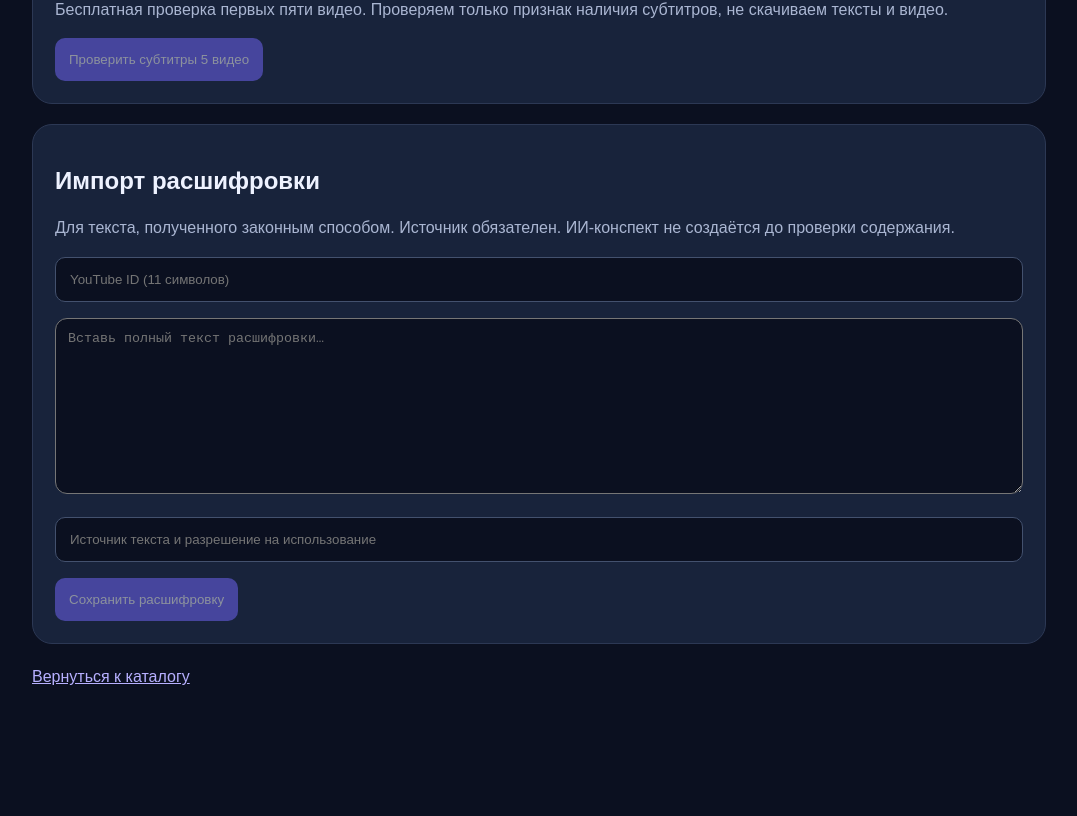
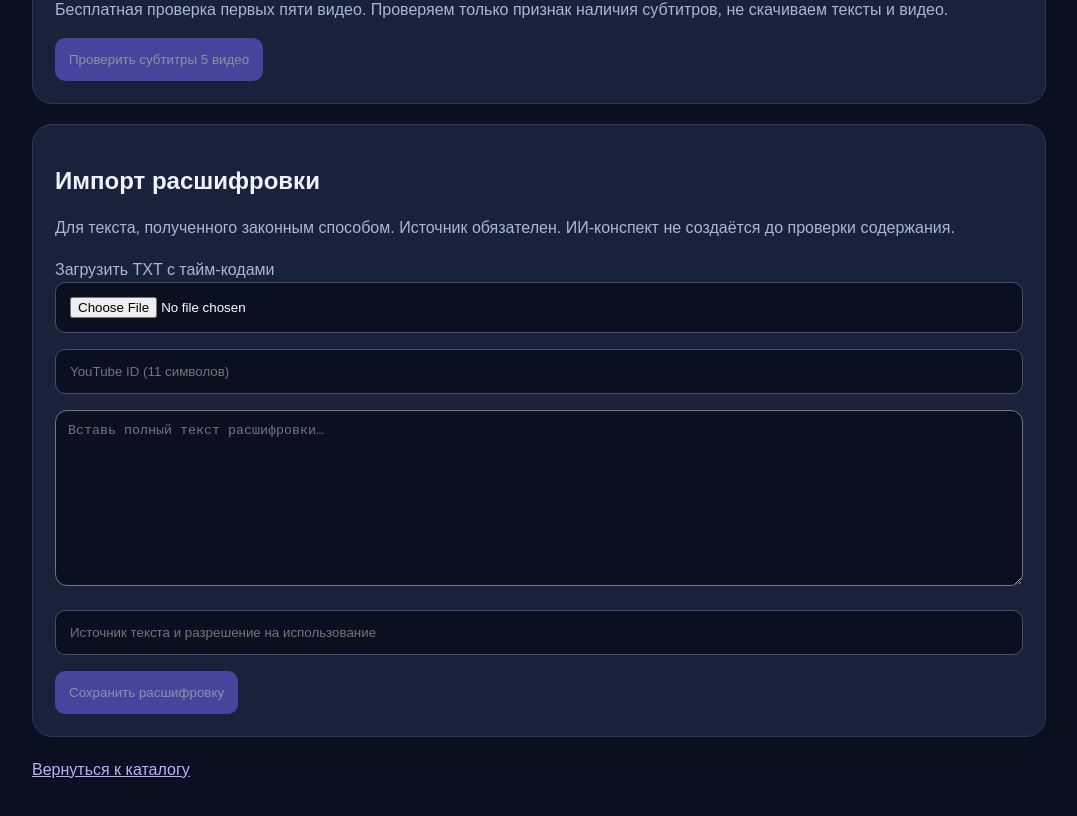
Before and after one commit to adiletzainidinov/knowledge-hub, a Next.js app: page /admin in a window 1280 px wide. Shown: the part 1300-2116 px from the top of the page, without its empty margins (101-1178 px from the left). Before the commit the page ends 2034 px from the top, so only its background shows below. Built offline with nearby package versions, Linux system fonts and the light colour scheme.

Commit message:
Support direct TXT transcript upload in KnowledgeHub admin

```diff
--- a/app/admin/page.tsx
+++ b/app/admin/page.tsx
@@ -44,6 +44,7 @@ export default function Admin(){
   }catch(e){setMessage((e instanceof Error?e.message:"Ошибка")+". Уже обработано: "+saved+". Нажми «Продолжить», чтобы повторить текущую партию.");}
   finally{setBusy(false);}
  }
+ async function loadTxt(file:File|undefined){if(!file)return;setTranscriptStatus("");if(file.size>1024*1024){setTranscriptStatus("Файл слишком большой (максимум 1 МБ)");return;}if(!/\.txt$/i.test(file.name)){setTranscriptStatus("Выбери TXT-файл");return;}try{const content=await file.text();if(content.length<50||content.length>500000)throw new Error("Текст должен содержать от 50 до 500000 символов");setTranscript(content);const match=file.name.match(/(?:youtube-transcript-)?([a-zA-Z0-9_-]{11})\.txt$/);if(match)setVideoId(match[1]);setSourceNote("TXT-расшифровка, предоставленная пользователем; источник: YouTube / yoututranscript.com; права использования требуют подтверждения");setTranscriptStatus("Файл загружен в форму: "+content.length+" символов. Проверь ID и источник перед сохранением.");}catch(e){setTranscriptStatus(e instanceof Error?e.message:"Ошибка чтения TXT");}}
  async function saveTranscript(){setBusy(true);setTranscriptStatus("");try{const data=await request("/api/admin/transcripts",{video_id:videoId,transcript,source_note:sourceNote});setTranscriptStatus("Расшифровка сохранена: "+data.characters+" символов. Ожидает проверки.");}catch(e){setTranscriptStatus(e instanceof Error?e.message:"Ошибка сохранения");}finally{setBusy(false);}}
  async function checkReadiness(){setBusy(true);setTranscriptStatus("");try{const data=await request("/api/admin/transcript-status");setReadiness(data.videos||[]);}catch(e){setTranscriptStatus(e instanceof Error?e.message:"Ошибка проверки");}finally{setBusy(false);}}
  async function auditCaptions(){setBusy(true);setTranscriptStatus("");try{const data=await request("/api/admin/caption-audit");setCaptionAudit(data.videos||[]);}catch(e){setTranscriptStatus(e instanceof Error?e.message:"Ошибка проверки субтитров");}finally{setBusy(false);}}
@@ -63,6 +64,6 @@ export default function Admin(){
  {items.length>0&&<section className="panel"><h2>Сохранённые видео</h2><div className="grid">{items.map(v=><article className="card" key={v.id}><h3>{v.title}</h3><a href={v.url} target="_blank" rel="noopener noreferrer">Смотреть на YouTube ↗</a></article>)}</div></section>}
  <section className="panel"><h2>Готовность первых пяти видео</h2><p>Проверка показывает, есть ли сохранённая расшифровка. Она не скачивает субтитры с YouTube.</p><button disabled={busy||!token.trim()} onClick={checkReadiness}>Проверить первые 5 видео</button>{readiness.map(v=><article className="card" key={v.id}><h3>{v.title}</h3><p>{v.transcript?(v.transcript.verified?"Текст проверен":"Текст сохранён, ожидает проверки"):"Расшифровка отсутствует"}</p><button disabled={busy} onClick={()=>{setVideoId(v.id);setTranscriptStatus("Выбрано видео: "+v.title+". Добавь текст и источник ниже.");}}>Выбрать для импорта</button></article>)}</section>
  <section className="panel"><h2>Проверка субтитров YouTube</h2><p>Бесплатная проверка первых пяти видео. Проверяем только признак наличия субтитров, не скачиваем тексты и видео.</p><button disabled={busy||!token.trim()} onClick={auditCaptions}>Проверить субтитры 5 видео</button>{captionAudit.map(v=><article className="card" key={v.id}><h3>{v.title}</h3><p>{v.captionStatus}</p></article>)}</section>
- <section className="panel"><h2>Импорт расшифровки</h2><p>Для текста, полученного законным способом. Источник обязателен. ИИ-конспект не создаётся до проверки содержания.</p><p><input aria-label="YouTube ID видео" placeholder="YouTube ID (11 символов)" value={videoId} onChange={e=>setVideoId(e.target.value)}/></p><p><textarea aria-label="Текст расшифровки" rows={10} style={{width:"100%",padding:12,borderRadius:12,background:"#0b1020",color:"white"}} placeholder="Вставь полный текст расшифровки…" value={transcript} onChange={e=>setTranscript(e.target.value)}/></p><p><input aria-label="Источник текста" placeholder="Источник текста и разрешение на использование" value={sourceNote} onChange={e=>setSourceNote(e.target.value)}/></p><button disabled={busy||!token.trim()||!videoId.trim()||transcript.trim().length<50||!sourceNote.trim()} onClick={saveTranscript}>Сохранить расшифровку</button>{transcriptStatus&&<p role="status">{transcriptStatus}</p>}</section>
+ <section className="panel"><h2>Импорт расшифровки</h2><p>Для текста, полученного законным способом. Источник обязателен. ИИ-конспект не создаётся до проверки содержания.</p><p><label>Загрузить TXT с тайм-кодами <input type="file" accept=".txt,text/plain" onChange={e=>void loadTxt(e.target.files?.[0])}/></label></p><p><input aria-label="YouTube ID видео" placeholder="YouTube ID (11 символов)" value={videoId} onChange={e=>setVideoId(e.target.value)}/></p><p><textarea aria-label="Текст расшифровки" rows={10} style={{width:"100%",padding:12,borderRadius:12,background:"#0b1020",color:"white"}} placeholder="Вставь полный текст расшифровки…" value={transcript} onChange={e=>setTranscript(e.target.value)}/></p><p><input aria-label="Источник текста" placeholder="Источник текста и разрешение на использование" value={sourceNote} onChange={e=>setSourceNote(e.target.value)}/></p><button disabled={busy||!token.trim()||!videoId.trim()||transcript.trim().length<50||!sourceNote.trim()} onClick={saveTranscript}>Сохранить расшифровку</button>{transcriptStatus&&<p role="status">{transcriptStatus}</p>}</section>
  <p><a href="/">Вернуться к каталогу</a></p></main>;
 }
```
